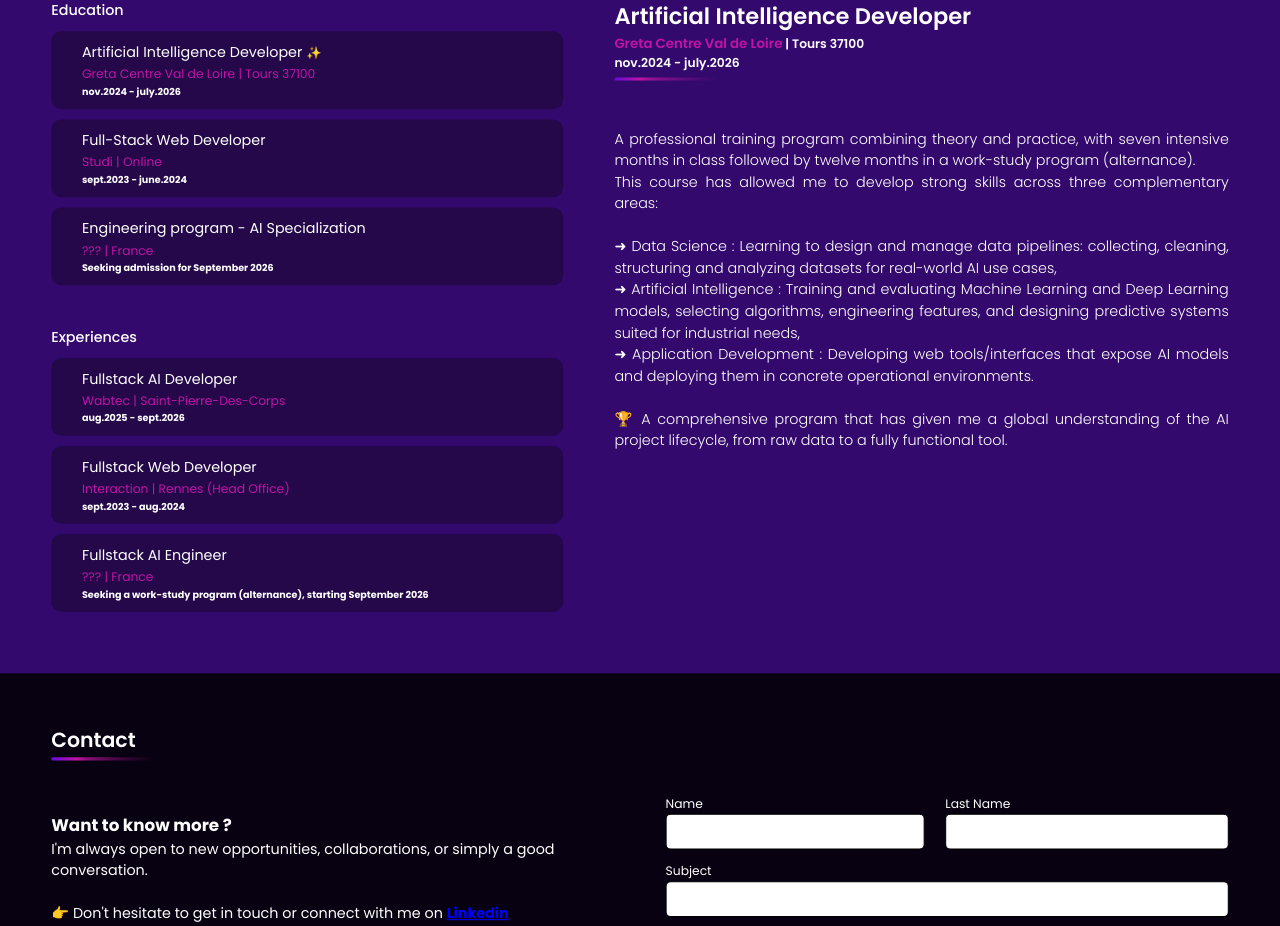
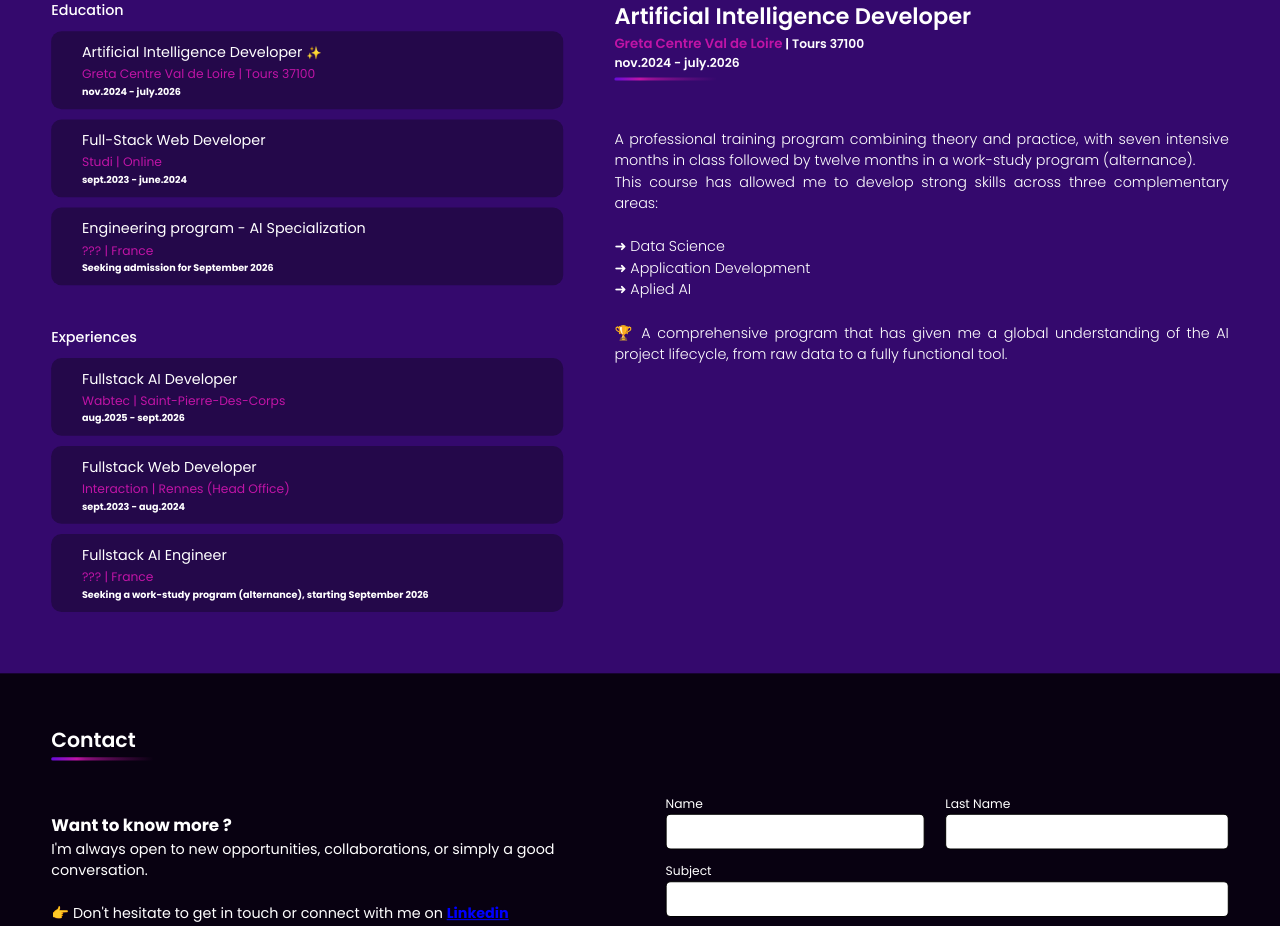
Before and after one commit to promise-temi/portofolio-nuxt, a Nuxt app in the folder frontend/: page / in a window 1280 px wide. Shown: the part 1860-2786 px from the top of the page. Built offline with nearby package versions, Linux system fonts and the light colour scheme.

Commit message:
new text update

```diff
--- a/frontend/components/ParcourMobile.vue
+++ b/frontend/components/ParcourMobile.vue
@@ -58,9 +58,9 @@ export default{
                     description: `A professional training program combining theory and practice, with seven intensive months in class followed by twelve months in a work-study program (alternance).
                     This course has allowed me to develop strong skills across three complementary areas:
 
-                    ➜ Data Science : Learning to design and manage data pipelines: collecting, cleaning, structuring and analyzing datasets for real-world AI use cases,
-                    ➜ Artificial Intelligence : Training and evaluating Machine Learning and Deep Learning models, selecting algorithms, engineering features, and designing predictive systems suited for industrial needs,
-                    ➜ Application Development : Developing web tools/interfaces that expose AI models and deploying them in concrete operational environments.
+                    ➜ Data Science
+                    ➜ Application Development
+                    ➜ Aplied AI
 
                     🏆 A comprehensive program that has given me a global understanding of the AI project lifecycle, from raw data to a fully functional tool.`,
                     link: "https://gretaformation.ac-orleans-tours.fr/formation/developpeurse-en-intelligence-artificielle-ia",
@@ -86,10 +86,10 @@ export default{
                     For September 2026, I am seeking admission into an engineering program or a specialized master’s degree in Artificial Intelligence.
 
                     What I am looking for is a program that will allow me to:
-                    ➜ Deepen my theoretical foundations of AI;
-                    ➜ Explore AI in multiple fields (industry, robotics, cybersecurity, health, embedded systems…);
-                    ➜ Develop a truly multidisciplinary engineering mindset, beyond pure data science;
-                    ➜ Strengthen my ability to design, deploy and validate end-to-end intelligent systems.
+                    ➜ Deepen my theoretical foundations of AI
+                    ➜ Explore AI in multiple fields (industry, robotics, cybersecurity, health, embedded systems…)
+                    ➜ Develop a truly multidisciplinary engineering mindset, beyond pure data science
+                    ➜ Strengthen my ability to design, deploy and validate end-to-end intelligent systems
 
                     I value engineering schools for their generalist approach and their ability to shape versatile, technically mature and industry-ready profiles.
                     A strong theoretical core followed by an AI specialization is exactly what I am looking for.
--- a/frontend/components/Parcours.vue
+++ b/frontend/components/Parcours.vue
@@ -60,9 +60,9 @@ export default{
                     description: `A professional training program combining theory and practice, with seven intensive months in class followed by twelve months in a work-study program (alternance).
                     This course has allowed me to develop strong skills across three complementary areas:
 
-                    ➜ Data Science : Learning to design and manage data pipelines: collecting, cleaning, structuring and analyzing datasets for real-world AI use cases,
-                    ➜ Artificial Intelligence : Training and evaluating Machine Learning and Deep Learning models, selecting algorithms, engineering features, and designing predictive systems suited for industrial needs,
-                    ➜ Application Development : Developing web tools/interfaces that expose AI models and deploying them in concrete operational environments.
+                    ➜ Data Science
+                    ➜ Application Development
+                    ➜ Aplied AI
 
                     🏆 A comprehensive program that has given me a global understanding of the AI project lifecycle, from raw data to a fully functional tool.`,
                     link: "https://gretaformation.ac-orleans-tours.fr/formation/developpeurse-en-intelligence-artificielle-ia",
@@ -88,10 +88,10 @@ export default{
                     For September 2026, I am seeking admission into an engineering program or a specialized master’s degree in Artificial Intelligence.
 
                     What I am looking for is a program that will allow me to:
-                    ➜ Deepen my theoretical foundations of AI;
-                    ➜ Explore AI in multiple fields (industry, robotics, cybersecurity, health, embedded systems…);
-                    ➜ Develop a truly multidisciplinary engineering mindset, beyond pure data science;
-                    ➜ Strengthen my ability to design, deploy and validate end-to-end intelligent systems.
+                    ➜ Deepen my theoretical foundations of AI
+                    ➜ Explore AI in multiple fields (industry, robotics, cybersecurity, health, embedded systems…)
+                    ➜ Develop a truly multidisciplinary engineering mindset, beyond pure data science
+                    ➜ Strengthen my ability to design, deploy and validate end-to-end intelligent systems
 
                     I value engineering schools for their generalist approach and their ability to shape versatile, technically mature and industry-ready profiles.
                     A strong theoretical core followed by an AI specialization is exactly what I am looking for.
```
Also changed, not shown: 18 other files (tests, documents, lock files or other folders).
